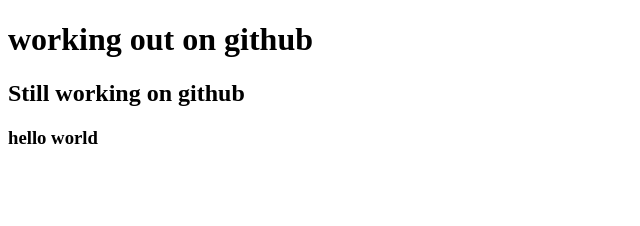
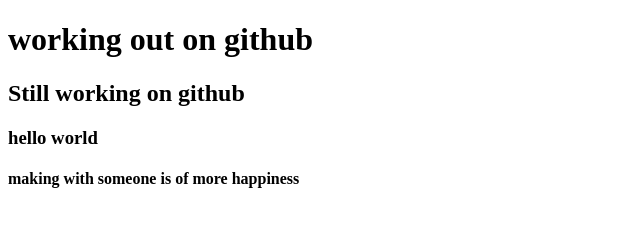
Before and after one commit to viscousjnr202/test, a plain HTML site: page index.html in a window 1280 px wide. Shown: the whole page, without its empty margins (0-640 px from the left). Drawn offline with Linux system fonts and the light colour scheme.

Commit message:
love message

```diff
--- a/index.html
+++ b/index.html
@@ -10,5 +10,6 @@
     <h1>working out on github</h1>
     <h2>Still working on github</h2>
     <h3>hello world</h3>
+     <h4>making with someone is of more happiness</h4>
 </body>
 </html>
```
